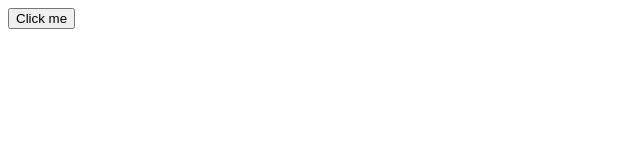
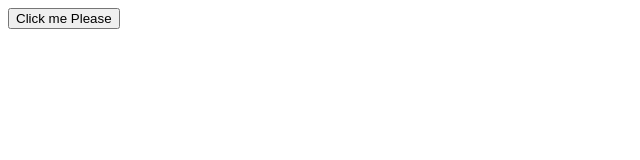
Before and after one commit to MontesCodes/LearningTheJavaScriptWorkShop, a plain HTML site: page Chapter04/Exercise4.02/index.html in a window 1280 px wide. Shown: the whole page, without its empty margins (0-640 px from the left). Drawn offline with nearby package versions, Linux system fonts and the light colour scheme.

Commit message:
updating Exercise4.02 9/23/2023

```diff
--- a/Chapter04/Exercise4.02/index.html
+++ b/Chapter04/Exercise4.02/index.html
@@ -21,7 +21,7 @@
     ></script>
   </head>
   <body>
-    <button id="exampleButton">Click me</button>
+    <button id="exampleButton">Click me Please</button>
     <script type="text/javascript">
       $('#exampleButton').on('click', function () {
         console.log('Hello World');
```
